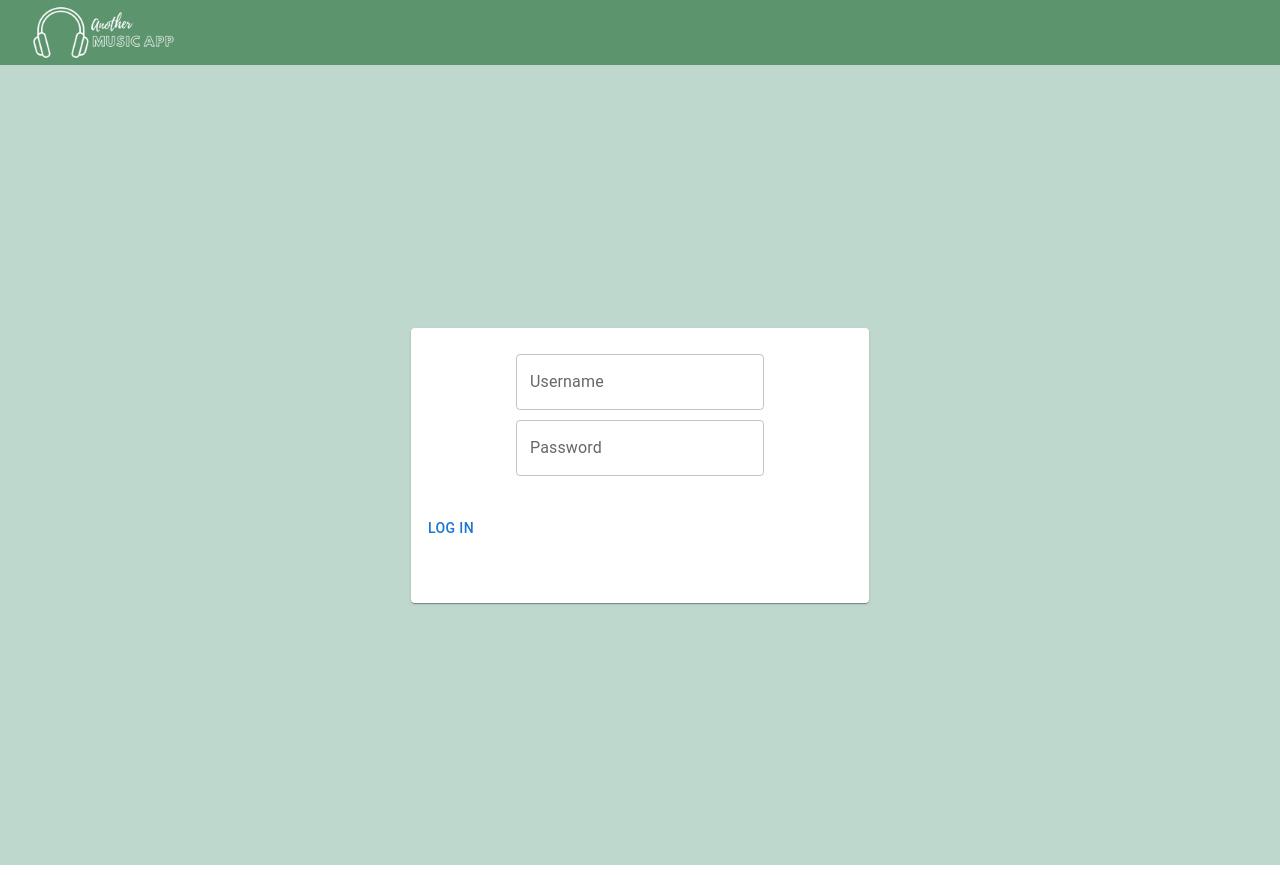
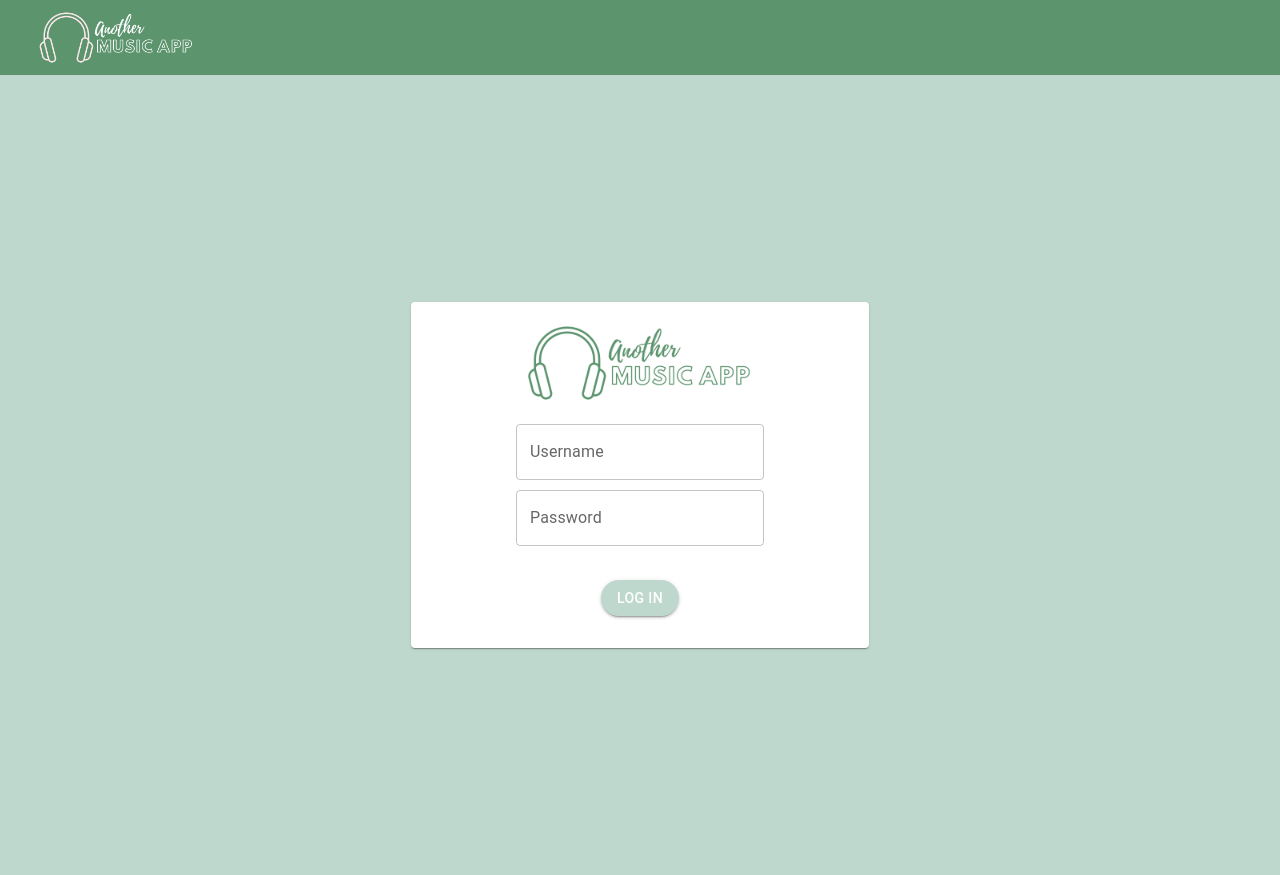
Before and after one commit to JohnnyCulbreth/js-411-my-music-app, a React (Create React App) app: page / in a window 1280 px wide. Built offline with nearby package versions, Linux system fonts and the light colour scheme.

Commit message:
login form styling

```diff
--- a/src/App.css
+++ b/src/App.css
@@ -36,3 +36,7 @@
 .individualinput {
   margin: 10px;
 }
+
+.loginbutton {
+  margin-right: 30px;
+}
--- a/src/App.js
+++ b/src/App.js
@@ -12,8 +12,6 @@ export const LoginContext = createContext({
 
 function App(props) {
   const [loggedIn, setLoggedIn] = useState(true);
-
-  //Build Login form that 'handleClick's the Submit button to setLoggedIn to true
 
   return (
     <LoginContext.Provider value={{ loggedIn, setLoggedIn }}>
--- a/src/components/Login.js
+++ b/src/components/Login.js
@@ -7,9 +7,10 @@ import Box from '@mui/material/Box';
 import TextField from '@mui/material/TextField';
 import Stack from '@mui/material/Stack';
 import Button from '@mui/material/Button';
+import musicappgreen from './musicappgreen.png';
 
 export default function Login() {
-  const { loggedIn, setLoggedIn } = useContext(LoginContext);
+  const { setLoggedIn } = useContext(LoginContext);
 
   const handleClick = (e) => {
     e.preventDefault();
@@ -19,6 +20,10 @@ export default function Login() {
   return (
     <Card sx={{ minWidth: 275, minHeight: 275 }}>
       <CardContent>
+        <img
+          src={musicappgreen}
+          style={{ width: 240, height: 80, margin: 5 }}
+        />
         <Box
           component='form'
           sx={{
@@ -45,9 +50,24 @@ export default function Login() {
           </div>
         </Box>
       </CardContent>
-      <CardActions>
+      <CardActions style={{ justifyContent: 'center' }}>
         <Stack spacing={2} direction='row'>
-          <Button onClick={handleClick}>Log in</Button>
+          <div className='loginbutton'>
+            <Button
+              variant='contained'
+              sx={{
+                borderRadius: 50,
+                backgroundColor: '#bfd8cd',
+                marginBottom: 3,
+                '&:hover': {
+                  background: '#5C946E',
+                },
+              }}
+              onClick={handleClick}
+            >
+              Log in
+            </Button>
+          </div>
         </Stack>
       </CardActions>
     </Card>
--- a/src/components/ResponsiveAppBar.js
+++ b/src/components/ResponsiveAppBar.js
@@ -9,7 +9,7 @@ function ResponsiveAppBar() {
     <AppBar position='static' style={{ background: '#5C946E' }}>
       <Container maxWidth='xl'>
         <Toolbar disableGutters>
-          <img src={musicapp} style={{ width: 150, height: 55, margin: 5 }} />
+          <img src={musicapp} style={{ width: 165, height: 55, margin: 10 }} />
         </Toolbar>
       </Container>
     </AppBar>
```
Also changed, not shown: src/components/musicapp.png, src/components/musicappgreen.png (added).
